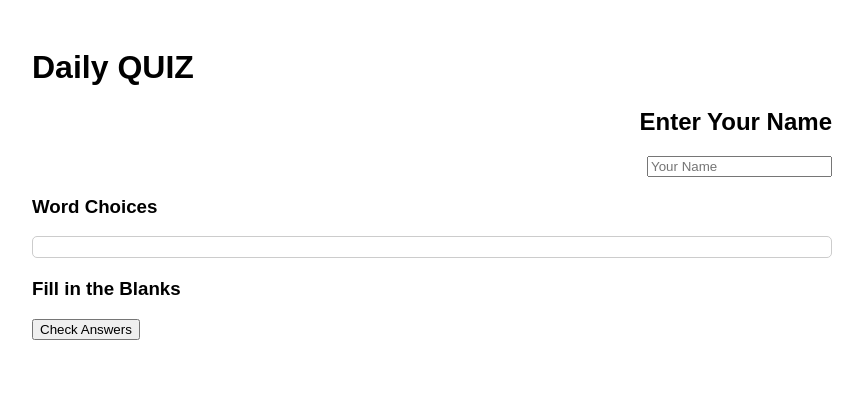
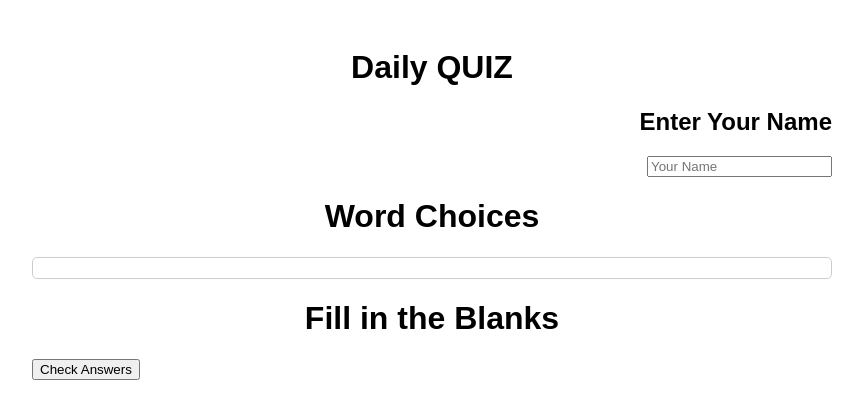
Before and after one commit to Lazynoel/GSA, a Flask app: page / in a window 1280 px wide. Shown: the top 419 px of the page, without its empty margins (208-1071 px from the left). Run offline with Flask 3, Linux system fonts and the light colour scheme; parts of the project's set-up code (start-up, migrations or seed data) failed here and were passed over; some libraries are stand-ins or nearby versions.

Commit message:
Update index.html

```diff
--- a/templates/index.html
+++ b/templates/index.html
@@ -12,7 +12,7 @@
         .blank { display: inline-block; width: 100px; height: 20px; background-color: #fff; border: 2px solid #000; vertical-align: middle; text-align: center; line-height: 20px; }
         .highlight { border-color: #f90; background-color: #ffc; }
         .hovered { background-color: #e0e0e0; }
-        h1,3 { text-align: center; }
+        h1 { text-align: center; }
         h2 { text-align: right; }
         .name-input-container { text-align: right; }
     </style>
@@ -26,10 +26,10 @@
         <input type="text" id="name" placeholder="Your Name">
     </div>
 
-    <h3>Word Choices</h3>
+    <h1>Word Choices</h1>
     <div id="wordChoices" class="word-box"></div>
 
-    <h3>Fill in the Blanks</h3>
+    <h1>Fill in the Blanks</h1>
     <div id="sentences"></div>
 
     <button id="checkAnswers">Check Answers</button>
```
